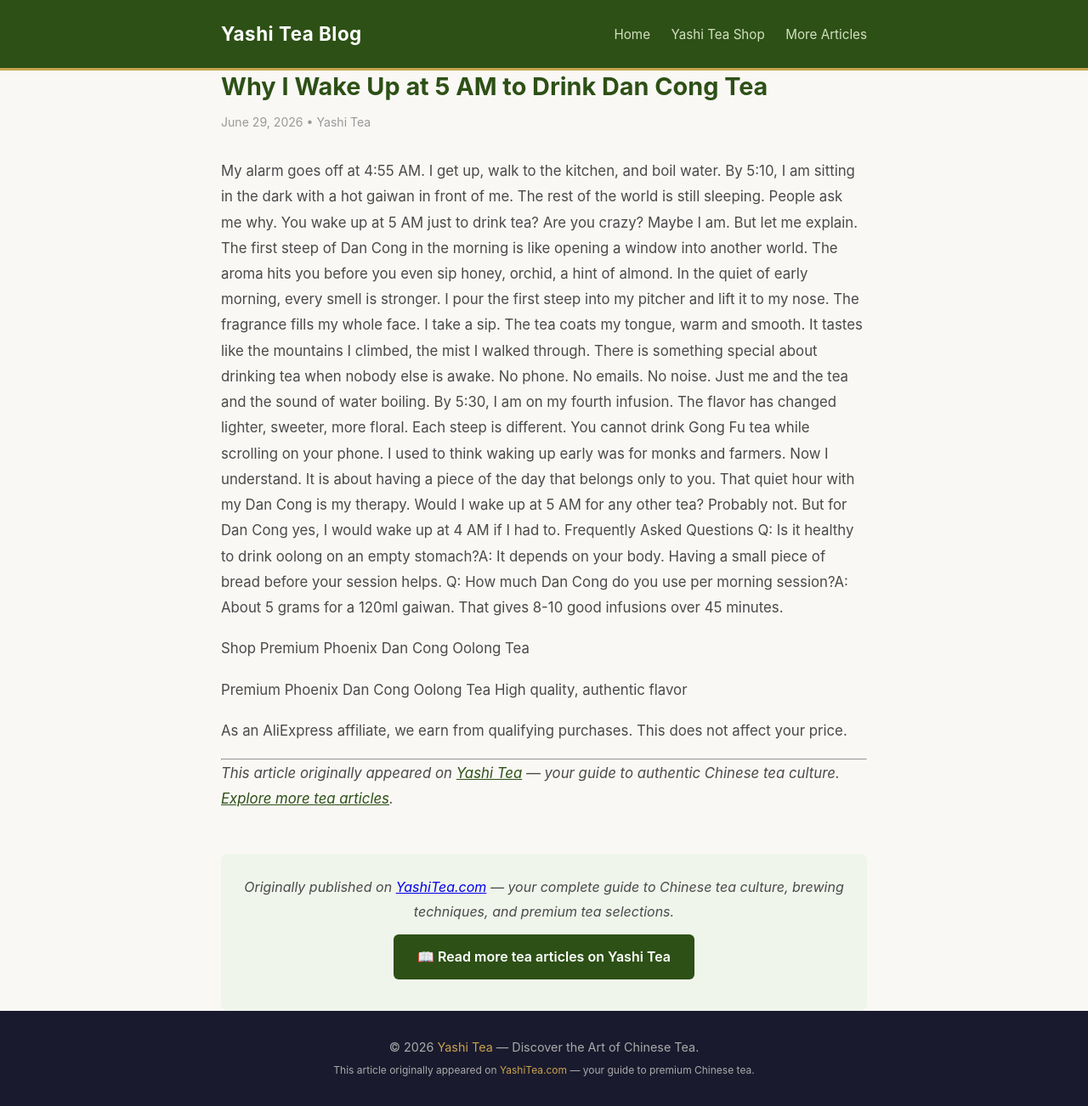
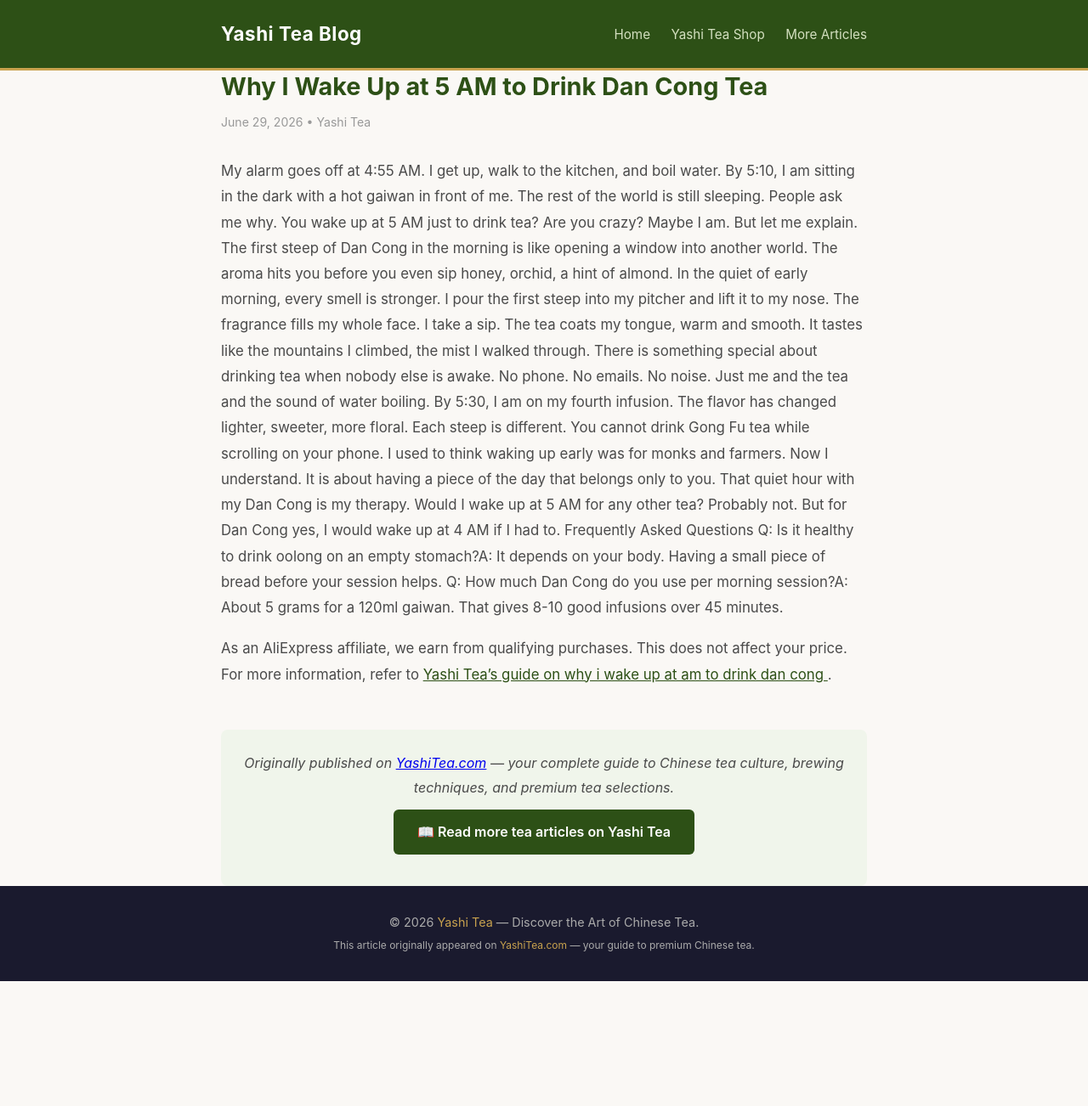
Before and after one commit to keikiqiu/yashitea-blog, a Jekyll site: the page built from _posts/2026-06-29-why-i-wake-up-at-5-am-to-drink-dan-cong-tea.md, in a window 1280 px wide. Shown: the whole page at 85% size. Built offline with Jekyll 4.4.1, drawn with Linux system fonts in a browser that asks for light colours; after the commit the page ends 1155 px from its top, so only the background shows below that.

Commit message:
Fix: contextual backlinks for why-i-wake-up-at-5-am-to-drink-dan-cong-tea

```diff
--- a/_posts/2026-06-29-why-i-wake-up-at-5-am-to-drink-dan-cong-tea.md
+++ b/_posts/2026-06-29-why-i-wake-up-at-5-am-to-drink-dan-cong-tea.md
@@ -17,12 +17,4 @@
 Q: Is it healthy to drink oolong on an empty stomach?A: It depends on your body. Having a small piece of bread before your session helps.
 Q: How much Dan Cong do you use per morning session?A: About 5 grams for a 120ml gaiwan. That gives 8-10 good infusions over 45 minutes.
 
- Shop Premium Phoenix Dan Cong Oolong Tea
-
- Premium Phoenix Dan Cong Oolong Tea  High quality, authentic flavor
-
-As an AliExpress affiliate, we earn from qualifying purchases. This does not affect your price.
-
----
-
-*This article originally appeared on [Yashi Tea](https://www.yashitea.com/why-i-wake-up-at-5-am-to-drink-dan-cong-tea/) — your guide to authentic Chinese tea culture. [Explore more tea articles](https://www.yashitea.com/blog).*
+As an AliExpress affiliate, we earn from qualifying purchases. This does not affect your price.  For more information, refer to [Yashi Tea's guide on why i wake up at   am to drink dan cong ](https://www.yashitea.com/why-i-wake-up-at-5-am-to-drink-dan-cong-tea/).
```
